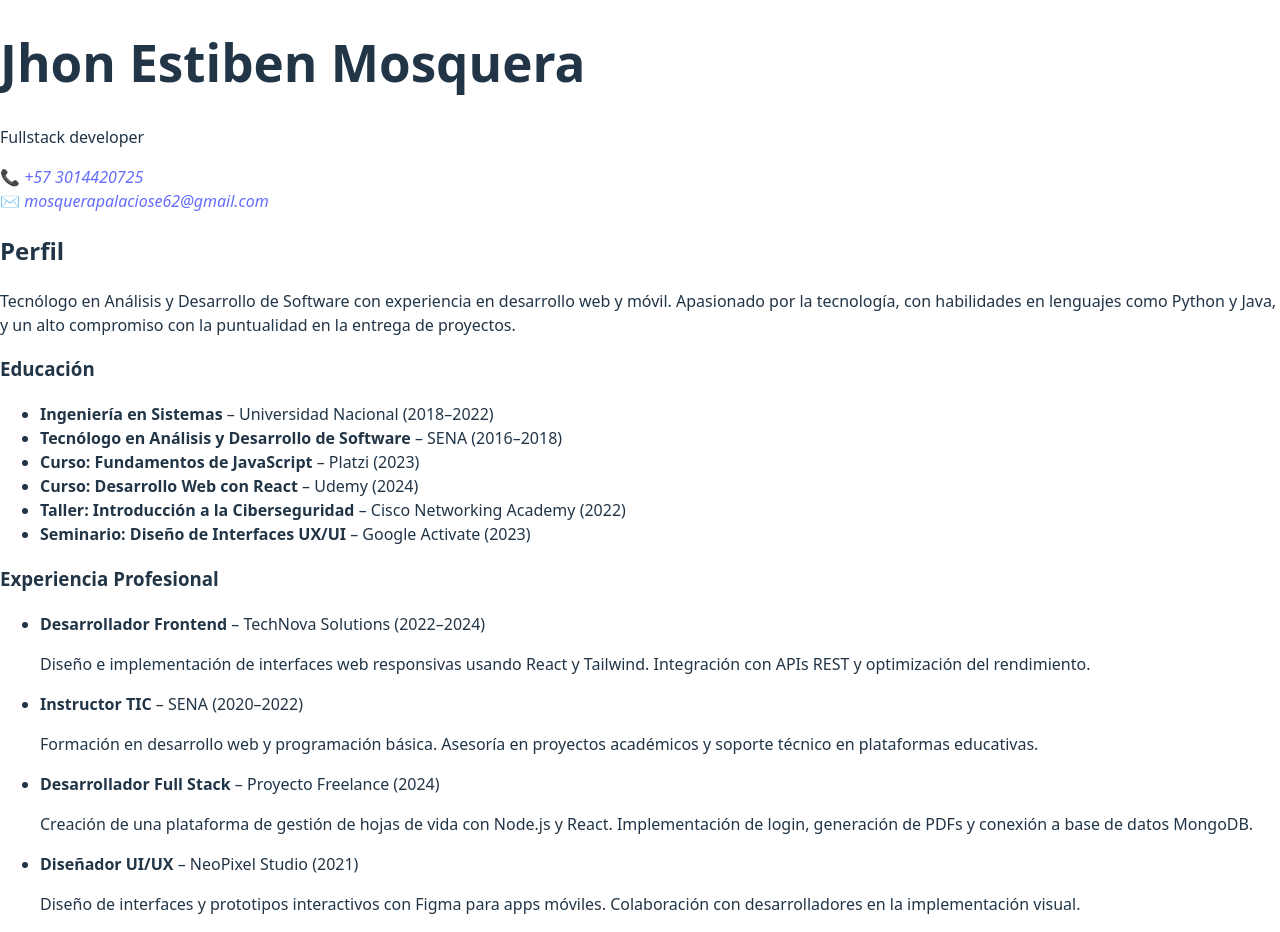
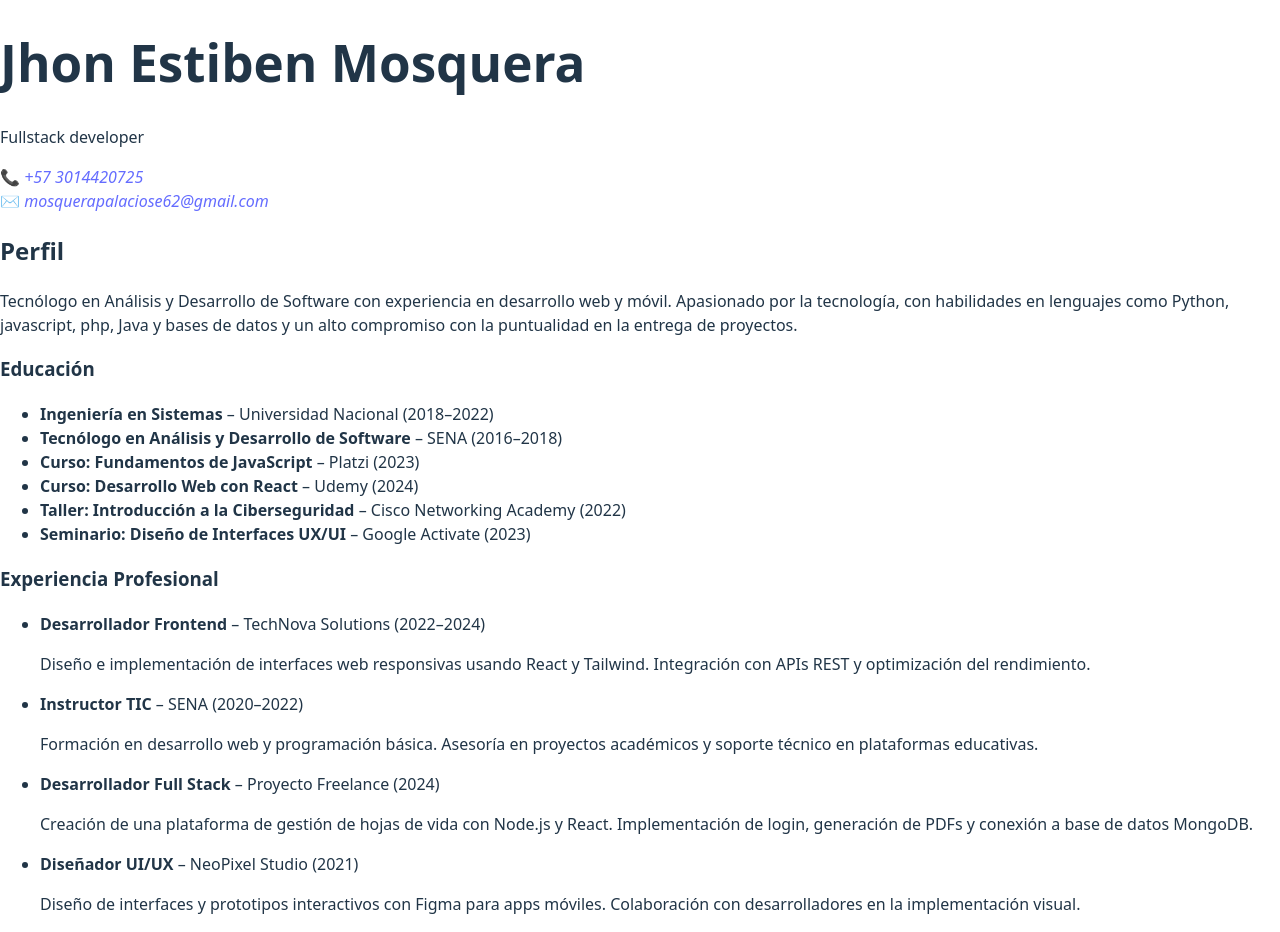
Before and after one commit to miguelucho425526/cv-react, a React (Vite) app: page / in a window 1280 px wide. Built offline with nearby package versions, Linux system fonts and the light colour scheme.

Commit message:
segundo commit descripcion del perfil

```diff
--- a/src/Components/Perfil.jsx
+++ b/src/Components/Perfil.jsx
@@ -4,7 +4,7 @@ export default function Perfil() {
       <h2>Perfil</h2>
       <p>
         Tecnólogo en Análisis y Desarrollo de Software con experiencia en desarrollo web y móvil.
-        Apasionado por la tecnología, con habilidades en lenguajes como Python y Java,
+        Apasionado por la tecnología, con habilidades en lenguajes como Python, javascript, php, Java y bases de datos
         y un alto compromiso con la puntualidad en la entrega de proyectos.
       </p>
     </section>
```
